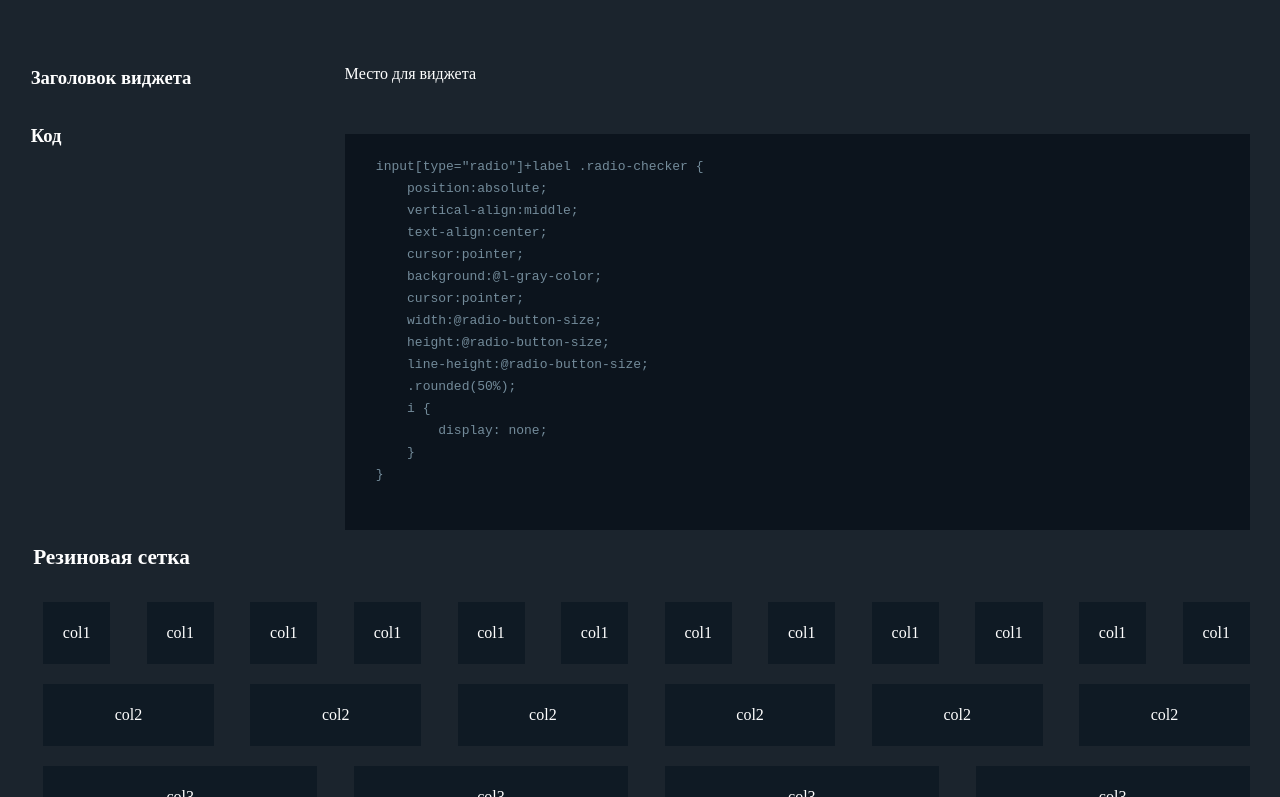
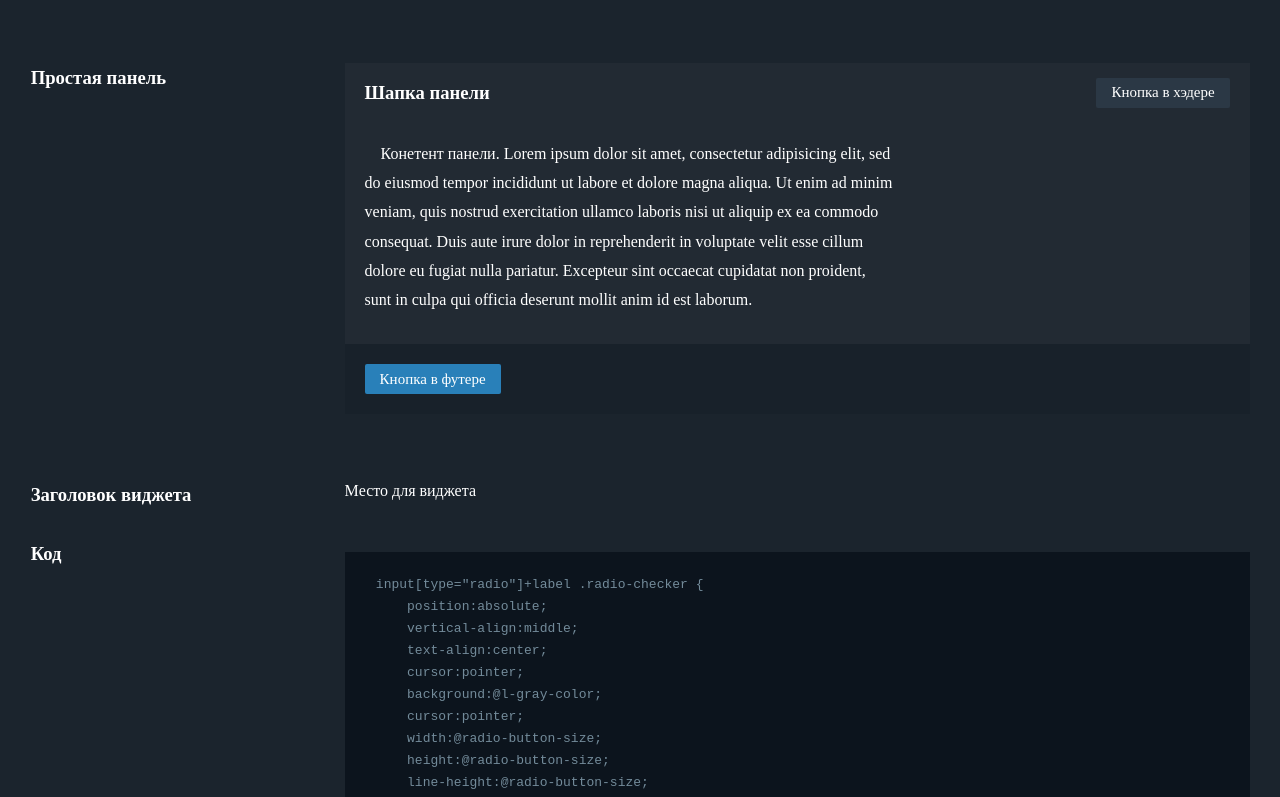
Before and after one commit to netjet/FlatUITheme, a plain HTML site: page index.html in a window 1280 px wide. Shown: the part 4513-5310 px from the top of the page. Drawn offline with Linux system fonts and the light colour scheme; a web font is replaced by a local one.

Commit message:
simple panel

```diff
--- a/index.html
+++ b/index.html
@@ -810,6 +810,42 @@
 
 			</div>
 
+			<div class="onerow">
+				<br />
+				<br />
+				<br />
+				<div class="cf"></div>
+				<div class="col3">
+					<h4>Простая панель</h4>
+				</div>
+				<div class="col9 last">
+
+				<div class="simple-panel">
+					<header>
+						<div class="header-title">
+							<h4>Шапка  панели</h4>
+						</div>
+						<div class="header-toolbar">
+							<button class="btn-small">
+								<span>Кнопка в хэдере</span>
+							</button>
+						</div>
+					</header>
+					<div class="simple-panel-content">
+						<p>
+							Конетент панели. Lorem ipsum dolor sit amet, consectetur adipisicing elit, sed do eiusmod tempor incididunt ut labore et dolore magna aliqua. Ut enim ad minim veniam, quis nostrud exercitation ullamco laboris nisi ut aliquip ex ea commodo consequat. Duis aute irure dolor in reprehenderit in voluptate velit esse cillum dolore eu fugiat nulla pariatur. Excepteur sint occaecat cupidatat non proident, sunt in culpa qui officia deserunt mollit anim id est laborum.
+						</p>
+					</div>
+					<footer>
+						<button class="btn-small btn-blue">
+						<span>Кнопка в футере</span>
+					</button>
+					</footer>
+				</div>
+
+
+				</div>
+			</div>
 
 			<div class="onerow">
 					<br />
--- a/styles/flat-ui.less
+++ b/styles/flat-ui.less
@@ -4,6 +4,8 @@
 @import "onepcssgrid.less";
 @import "mixin.less";
 
+//Layout elements - элементы разметки
+@import 'layout/simple-panel';
 
 //Base elements - простые элементы
 @import "elements/titles.less";
@@ -204,6 +206,8 @@
 @tree-item-icon-margin: 10px; //Размер иконки в пункте меню
 
 
+///////////////////////////////// LAYOUTS //////////////////////////////////
+@simple-panel-background: #222A33;
 
 .form-item {position: relative;display: table;}
 
--- /dev/null
+++ b/styles/layout/simple-panel.less
@@ -0,0 +1,41 @@
+.simple-panel {
+  background-color: @simple-panel-background;
+
+  header {
+    height: 60px;
+    position: relative;
+    display: table;
+    width: 100%;
+
+    .header-title {
+      display: table-cell;
+      height: 60px;
+      padding: 0 20px;
+      overflow: hidden;
+
+      h1, h2, h3, h4, p, span {
+        margin: 0;
+        height: 60px;
+        line-height: 60px;
+      }
+    }
+
+    .header-toolbar {
+      display: table-cell;
+      height: 60px;
+      vertical-align: middle;
+      text-align: right;
+      padding: 0 20px;
+      width: auto;
+    }
+  }
+
+  .simple-panel-content {
+    padding: 0 20px;
+  }
+
+  footer {
+    padding: 20px;
+    background-color: #18212A;
+  }
+}
```
